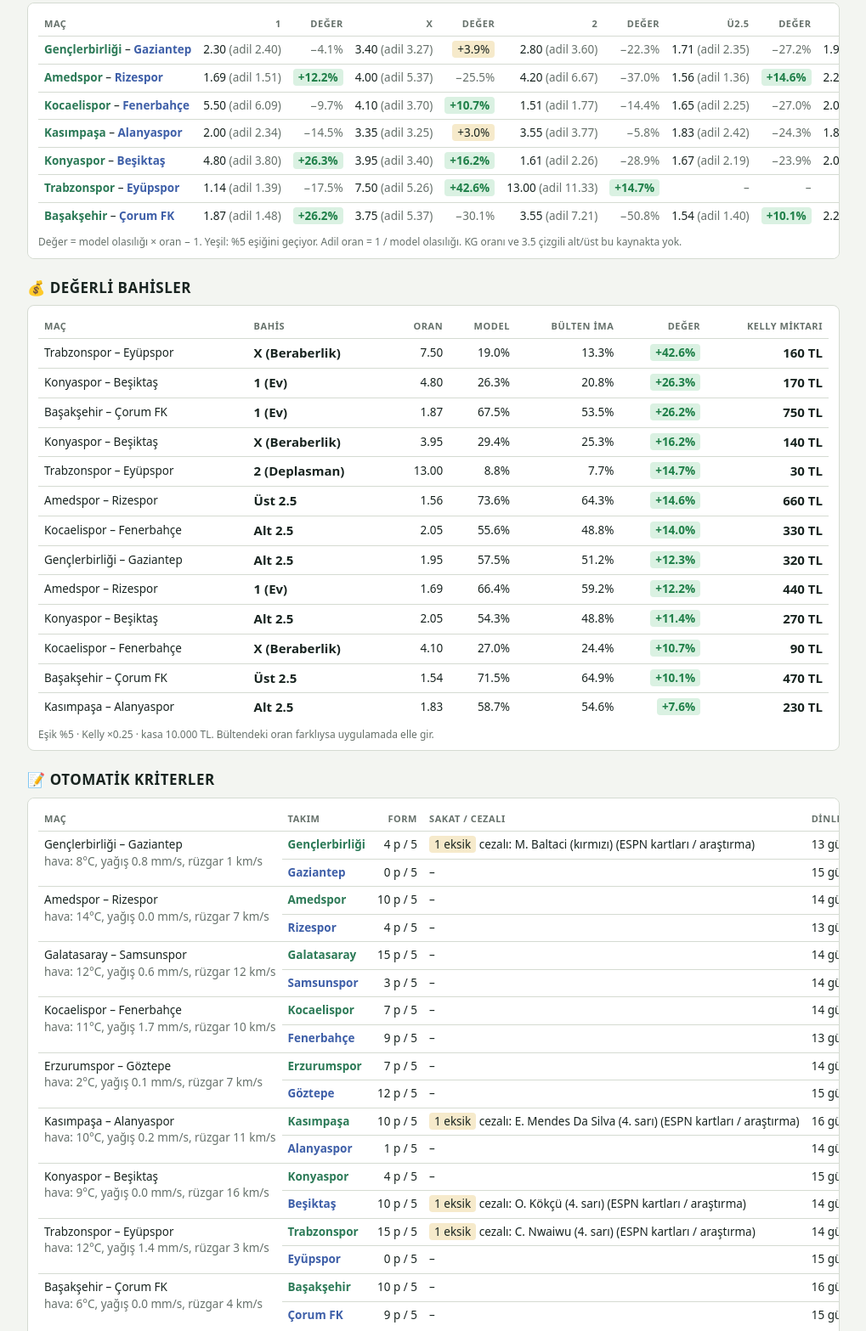
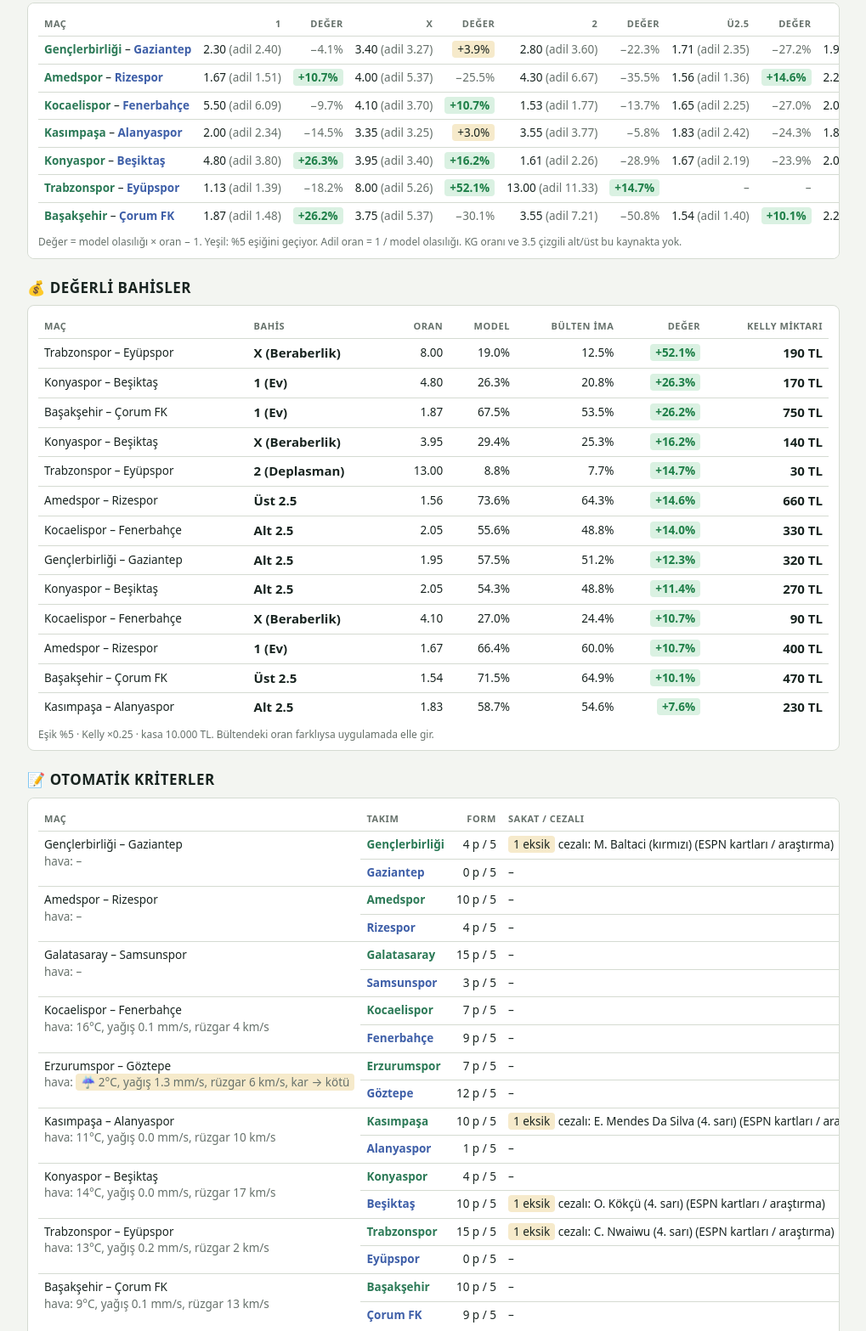
Before and after one commit to emrahergunts/super-lig-radar-app, a plain HTML site: page rapor.html in a window 1280 px wide. Shown: the part 565-2132 px from the top of the page at 85% size, without its empty margins (130-1149 px from the left). Drawn offline with Linux system fonts and the light colour scheme.

Commit message:
rapor 2026-11-17

```diff
--- a/rapor.html
+++ b/rapor.html
@@ -18,13 +18,13 @@ td:first-child,th:first-child{text-align:left}td.l,th.l{text-align:left}
 .hint{font-size:12px;color:var(--muted);margin:6px 0 0}
 .big{font-weight:700;font-size:15px}.pill{display:inline-block;font-size:11px;background:var(--line);border-radius:999px;padding:1px 7px;color:var(--muted)}
 </style><script src='https://telegram.org/js/telegram-web-app.js'></script></head><body><script>try{var T=window.Telegram&&window.Telegram.WebApp;if(T&&T.initData){T.ready();T.expand();document.write("<div style='padding:8px 12px;font-size:13px'><a href='index.html'>📝 Not gir</a></div>");}}catch(e){}</script><div class='wrap'>
-<h1>Süper Lig Değer Radarı <small>12. hafta · 13.11.2026 17:23 · kaynak espn · 747 maç (bu sezon 99) · ev avantajı ×1.28 · ρ -0.12</small></h1>
+<h1>Süper Lig Değer Radarı <small>12. hafta · 17.11.2026 18:48 · kaynak espn · 747 maç (bu sezon 99) · ev avantajı ×1.28 · ρ -0.12</small></h1>
 <h2>🔮 12. hafta tahminleri</h2><div class='card'><table><tr><th class='l'>Maç</th><th class='l'>Tarih</th><th>1</th><th>X</th><th>2</th><th>Ü2.5</th><th>A2.5</th><th>KG</th><th>λ ev</th><th>λ dep</th><th>Skorlar</th></tr>
 <tr><td><span class='h'>Gençlerbirliği</span> – <span class='a'>Gaziantep</span></td><td class='l'>21 Kas Cmt 13:30</td><td class='big'>42%</td><td class=''>31%</td><td class=''>28%</td><td>42%</td><td>58%</td><td>49%</td><td>1.33</td><td>1.05</td><td>1-1 <span class='neg'>14%</span> · 0-0 <span class='neg'>11%</span> · 1-0 <span class='neg'>11%</span></td></tr>
 <tr><td><span class='h'>Amedspor</span> – <span class='a'>Rizespor</span></td><td class='l'>21 Kas Cmt 16:00</td><td class='big'>66%</td><td class=''>19%</td><td class=''>15%</td><td>74%</td><td>26%</td><td>66%</td><td>2.61</td><td>1.22</td><td>2-1 <span class='neg'>9%</span> · 3-1 <span class='neg'>8%</span> · 1-1 <span class='neg'>8%</span></td></tr>
 <tr><td><span class='h'>Galatasaray</span> – <span class='a'>Samsunspor</span></td><td class='l'>21 Kas Cmt 16:00</td><td class='big'>77%</td><td class=''>15%</td><td class=''>8%</td><td>70%</td><td>30%</td><td>54%</td><td>2.80</td><td>0.83</td><td>2-0 <span class='neg'>10%</span> · 3-0 <span class='neg'>10%</span> · 2-1 <span class='neg'>9%</span></td></tr>
 <tr><td><span class='h'>Kocaelispor</span> – <span class='a'>Fenerbahçe</span></td><td class='l'>21 Kas Cmt 19:00</td><td class=''>16%</td><td class=''>27%</td><td class='big'>57%</td><td>44%</td><td>56%</td><td>46%</td><td>0.79</td><td>1.66</td><td>0-1 <span class='neg'>13%</span> · 1-1 <span class='neg'>13%</span> · 0-2 <span class='neg'>12%</span></td></tr>
-<tr><td><span class='h'>Erzurumspor</span> – <span class='a'>Göztepe</span></td><td class='l'>22 Kas Paz 13:30</td><td class=''>22%</td><td class=''>30%</td><td class='big'>49%</td><td>41%</td><td>59%</td><td>47%</td><td>0.89</td><td>1.45</td><td>1-1 <span class='neg'>14%</span> · 0-1 <span class='neg'>12%</span> · 0-0 <span class='neg'>11%</span></td></tr>
+<tr><td><span class='h'>Erzurumspor</span> – <span class='a'>Göztepe</span></td><td class='l'>22 Kas Paz 13:30</td><td class=''>21%</td><td class=''>31%</td><td class='big'>47%</td><td>36%</td><td>64%</td><td>43%</td><td>0.82</td><td>1.34</td><td>1-1 <span class='neg'>14%</span> · 0-1 <span class='neg'>14%</span> · 0-0 <span class='neg'>13%</span></td></tr>
 <tr><td><span class='h'>Kasımpaşa</span> – <span class='a'>Alanyaspor</span></td><td class='l'>22 Kas Paz 16:00</td><td class='big'>43%</td><td class=''>31%</td><td class=''>27%</td><td>41%</td><td>59%</td><td>48%</td><td>1.33</td><td>1.00</td><td>1-1 <span class='neg'>14%</span> · 1-0 <span class='neg'>11%</span> · 0-0 <span class='neg'>11%</span></td></tr>
 <tr><td><span class='h'>Konyaspor</span> – <span class='a'>Beşiktaş</span></td><td class='l'>22 Kas Paz 16:00</td><td class=''>26%</td><td class=''>29%</td><td class='big'>44%</td><td>46%</td><td>54%</td><td>51%</td><td>1.06</td><td>1.44</td><td>1-1 <span class='neg'>14%</span> · 0-1 <span class='neg'>10%</span> · 0-0 <span class='neg'>10%</span></td></tr>
 <tr><td><span class='h'>Trabzonspor</span> – <span class='a'>Eyüpspor</span></td><td class='l'>22 Kas Paz 19:00</td><td class='big'>72%</td><td class=''>19%</td><td class=''>9%</td><td>57%</td><td>43%</td><td>46%</td><td>2.28</td><td>0.70</td><td>2-0 <span class='neg'>13%</span> · 1-0 <span class='neg'>11%</span> · 3-0 <span class='neg'>10%</span></td></tr>
@@ -45,16 +45,16 @@ td:first-child,th:first-child{text-align:left}td.l,th.l{text-align:left}
 <td>1.95 <span class='neg'>(adil 1.74)</span></td><td><span class='pos'>+12.3%</span></td>
 </tr>
 <tr><td><span class='h'>Amedspor</span> – <span class='a'>Rizespor</span></td>
-<td>1.69 <span class='neg'>(adil 1.51)</span></td><td><span class='pos'>+12.2%</span></td>
+<td>1.67 <span class='neg'>(adil 1.51)</span></td><td><span class='pos'>+10.7%</span></td>
 <td>4.00 <span class='neg'>(adil 5.37)</span></td><td><span class='neg'>−25.5%</span></td>
-<td>4.20 <span class='neg'>(adil 6.67)</span></td><td><span class='neg'>−37.0%</span></td>
+<td>4.30 <span class='neg'>(adil 6.67)</span></td><td><span class='neg'>−35.5%</span></td>
 <td>1.56 <span class='neg'>(adil 1.36)</span></td><td><span class='pos'>+14.6%</span></td>
 <td>2.20 <span class='neg'>(adil 3.79)</span></td><td><span class='neg'>−42.0%</span></td>
 </tr>
 <tr><td><span class='h'>Kocaelispor</span> – <span class='a'>Fenerbahçe</span></td>
 <td>5.50 <span class='neg'>(adil 6.09)</span></td><td><span class='neg'>−9.7%</span></td>
 <td>4.10 <span class='neg'>(adil 3.70)</span></td><td><span class='pos'>+10.7%</span></td>
-<td>1.51 <span class='neg'>(adil 1.77)</span></td><td><span class='neg'>−14.4%</span></td>
+<td>1.53 <span class='neg'>(adil 1.77)</span></td><td><span class='neg'>−13.7%</span></td>
 <td>1.65 <span class='neg'>(adil 2.25)</span></td><td><span class='neg'>−27.0%</span></td>
 <td>2.05 <span class='neg'>(adil 1.80)</span></td><td><span class='pos'>+14.0%</span></td>
 </tr>
@@ -73,8 +73,8 @@ td:first-child,th:first-child{text-align:left}td.l,th.l{text-align:left}
 <td>2.05 <span class='neg'>(adil 1.84)</span></td><td><span class='pos'>+11.4%</span></td>
 </tr>
 <tr><td><span class='h'>Trabzonspor</span> – <span class='a'>Eyüpspor</span></td>
-<td>1.14 <span class='neg'>(adil 1.39)</span></td><td><span class='neg'>−17.5%</span></td>
-<td>7.50 <span class='neg'>(adil 5.26)</span></td><td><span class='pos'>+42.6%</span></td>
+<td>1.13 <span class='neg'>(adil 1.39)</span></td><td><span class='neg'>−18.2%</span></td>
+<td>8.00 <span class='neg'>(adil 5.26)</span></td><td><span class='pos'>+52.1%</span></td>
 <td>13.00 <span class='neg'>(adil 11.33)</span></td><td><span class='pos'>+14.7%</span></td>
 <td class='neg'>–</td><td class='neg'>–</td>
 <td class='neg'>–</td><td class='neg'>–</td>
@@ -89,7 +89,7 @@ td:first-child,th:first-child{text-align:left}td.l,th.l{text-align:left}
 </table><p class='hint'>Değer = model olasılığı × oran − 1. Yeşil: %5 eşiğini geçiyor. Adil oran = 1 / model olasılığı. KG oranı ve 3.5 çizgili alt/üst bu kaynakta yok.</p></div>
 <h2>💰 Değerli bahisler</h2><div class='card'>
 <table><tr><th class='l'>Maç</th><th class='l'>Bahis</th><th>Oran</th><th>Model</th><th>Bülten ima</th><th>Değer</th><th>Kelly miktarı</th></tr>
-<tr><td>Trabzonspor – Eyüpspor</td><td class='l big'>X (Beraberlik)</td><td>7.50</td><td>19.0%</td><td>13.3%</td><td><span class='pos'>+42.6%</span></td><td class='big'>160 TL</td></tr>
+<tr><td>Trabzonspor – Eyüpspor</td><td class='l big'>X (Beraberlik)</td><td>8.00</td><td>19.0%</td><td>12.5%</td><td><span class='pos'>+52.1%</span></td><td class='big'>190 TL</td></tr>
 <tr><td>Konyaspor – Beşiktaş</td><td class='l big'>1 (Ev)</td><td>4.80</td><td>26.3%</td><td>20.8%</td><td><span class='pos'>+26.3%</span></td><td class='big'>170 TL</td></tr>
 <tr><td>Başakşehir – Çorum FK</td><td class='l big'>1 (Ev)</td><td>1.87</td><td>67.5%</td><td>53.5%</td><td><span class='pos'>+26.2%</span></td><td class='big'>750 TL</td></tr>
 <tr><td>Konyaspor – Beşiktaş</td><td class='l big'>X (Beraberlik)</td><td>3.95</td><td>29.4%</td><td>25.3%</td><td><span class='pos'>+16.2%</span></td><td class='big'>140 TL</td></tr>
@@ -97,47 +97,47 @@ td:first-child,th:first-child{text-align:left}td.l,th.l{text-align:left}
 <tr><td>Amedspor – Rizespor</td><td class='l big'>Üst 2.5</td><td>1.56</td><td>73.6%</td><td>64.3%</td><td><span class='pos'>+14.6%</span></td><td class='big'>660 TL</td></tr>
 <tr><td>Kocaelispor – Fenerbahçe</td><td class='l big'>Alt 2.5</td><td>2.05</td><td>55.6%</td><td>48.8%</td><td><span class='pos'>+14.0%</span></td><td class='big'>330 TL</td></tr>
 <tr><td>Gençlerbirliği – Gaziantep</td><td class='l big'>Alt 2.5</td><td>1.95</td><td>57.5%</td><td>51.2%</td><td><span class='pos'>+12.3%</span></td><td class='big'>320 TL</td></tr>
-<tr><td>Amedspor – Rizespor</td><td class='l big'>1 (Ev)</td><td>1.69</td><td>66.4%</td><td>59.2%</td><td><span class='pos'>+12.2%</span></td><td class='big'>440 TL</td></tr>
 <tr><td>Konyaspor – Beşiktaş</td><td class='l big'>Alt 2.5</td><td>2.05</td><td>54.3%</td><td>48.8%</td><td><span class='pos'>+11.4%</span></td><td class='big'>270 TL</td></tr>
 <tr><td>Kocaelispor – Fenerbahçe</td><td class='l big'>X (Beraberlik)</td><td>4.10</td><td>27.0%</td><td>24.4%</td><td><span class='pos'>+10.7%</span></td><td class='big'>90 TL</td></tr>
+<tr><td>Amedspor – Rizespor</td><td class='l big'>1 (Ev)</td><td>1.67</td><td>66.4%</td><td>60.0%</td><td><span class='pos'>+10.7%</span></td><td class='big'>400 TL</td></tr>
 <tr><td>Başakşehir – Çorum FK</td><td class='l big'>Üst 2.5</td><td>1.54</td><td>71.5%</td><td>64.9%</td><td><span class='pos'>+10.1%</span></td><td class='big'>470 TL</td></tr>
 <tr><td>Kasımpaşa – Alanyaspor</td><td class='l big'>Alt 2.5</td><td>1.83</td><td>58.7%</td><td>54.6%</td><td><span class='pos'>+7.6%</span></td><td class='big'>230 TL</td></tr>
 </table><p class='hint'>Eşik %5 · Kelly ×0.25 · kasa 10.000 TL. Bültendeki oran farklıysa uygulamada elle gir.</p>
 </div>
 <h2>📝 Otomatik kriterler</h2><div class='card'><table><tr><th class='l'>Maç</th><th class='l'>Takım</th><th>Form</th><th class='l'>Sakat / cezalı</th><th class='l'>Dinlenme</th><th class='l'>Motivasyon</th><th class='l'>Hoca</th><th class='l'>Son maç</th></tr>
-<tr><td rowspan='2' style='vertical-align:top'>Gençlerbirliği – Gaziantep<br><span class='neg'>hava: 8°C, yağış 0.8 mm/s, rüzgar 1 km/s</span></td>
+<tr><td rowspan='2' style='vertical-align:top'>Gençlerbirliği – Gaziantep<br><span class='neg'>hava: –</span></td>
 <td class='l h'>Gençlerbirliği</td><td>4 p / 5</td><td class='l'><span class='mid'>1 eksik</span> cezalı: M. Baltaci (kırmızı) (ESPN kartları / araştırma)</td><td class='l'>13 gün dinlenme</td><td class='l'>–</td><td class='l'>–</td><td class='l'>–</td></tr>
 <tr>
 <td class='l a'>Gaziantep</td><td>0 p / 5</td><td class='l'>–</td><td class='l'>15 gün dinlenme</td><td class='l'>–</td><td class='l'>–</td><td class='l'>–</td></tr>
-<tr><td rowspan='2' style='vertical-align:top'>Amedspor – Rizespor<br><span class='neg'>hava: 14°C, yağış 0.0 mm/s, rüzgar 7 km/s</span></td>
+<tr><td rowspan='2' style='vertical-align:top'>Amedspor – Rizespor<br><span class='neg'>hava: –</span></td>
 <td class='l h'>Amedspor</td><td>10 p / 5</td><td class='l'>–</td><td class='l'>14 gün dinlenme</td><td class='l'>–</td><td class='l'>–</td><td class='l'>–</td></tr>
 <tr>
 <td class='l a'>Rizespor</td><td>4 p / 5</td><td class='l'>–</td><td class='l'>13 gün dinlenme</td><td class='l'>–</td><td class='l'>–</td><td class='l'>–</td></tr>
-<tr><td rowspan='2' style='vertical-align:top'>Galatasaray – Samsunspor<br><span class='neg'>hava: 12°C, yağış 0.6 mm/s, rüzgar 12 km/s</span></td>
+<tr><td rowspan='2' style='vertical-align:top'>Galatasaray – Samsunspor<br><span class='neg'>hava: –</span></td>
 <td class='l h'>Galatasaray</td><td>15 p / 5</td><td class='l'>–</td><td class='l'>14 gün dinlenme</td><td class='l'>–</td><td class='l'>–</td><td class='l'>–</td></tr>
 <tr>
 <td class='l a'>Samsunspor</td><td>3 p / 5</td><td class='l'>–</td><td class='l'>14 gün dinlenme</td><td class='l'>–</td><td class='l'>–</td><td class='l'>–</td></tr>
-<tr><td rowspan='2' style='vertical-align:top'>Kocaelispor – Fenerbahçe<br><span class='neg'>hava: 11°C, yağış 1.7 mm/s, rüzgar 10 km/s</span></td>
+<tr><td rowspan='2' style='vertical-align:top'>Kocaelispor – Fenerbahçe<br><span class='neg'>hava: 16°C, yağış 0.1 mm/s, rüzgar 4 km/s</span></td>
 <td class='l h'>Kocaelispor</td><td>7 p / 5</td><td class='l'>–</td><td class='l'>14 gün dinlenme</td><td class='l'>–</td><td class='l'>–</td><td class='l'>–</td></tr>
 <tr>
 <td class='l a'>Fenerbahçe</td><td>9 p / 5</td><td class='l'>–</td><td class='l'>13 gün dinlenme</td><td class='l'>–</td><td class='l'>–</td><td class='l'><span class='pos'>🚀 farklı galibiyet</span> 11. hafta deplasmanda Çorum FK 5–0</td></tr>
-<tr><td rowspan='2' style='vertical-align:top'>Erzurumspor – Göztepe<br><span class='neg'>hava: 2°C, yağış 0.1 mm/s, rüzgar 7 km/s</span></td>
+<tr><td rowspan='2' style='vertical-align:top'>Erzurumspor – Göztepe<br><span class='neg'>hava: <span class='mid'>☔ 2°C, yağış 1.3 mm/s, rüzgar 6 km/s, kar → kötü</span></span></td>
 <td class='l h'>Erzurumspor</td><td>7 p / 5</td><td class='l'>–</td><td class='l'>14 gün dinlenme</td><td class='l'>–</td><td class='l'>–</td><td class='l'>–</td></tr>
 <tr>
 <td class='l a'>Göztepe</td><td>12 p / 5</td><td class='l'>–</td><td class='l'>15 gün dinlenme</td><td class='l'>–</td><td class='l'>–</td><td class='l'>–</td></tr>
-<tr><td rowspan='2' style='vertical-align:top'>Kasımpaşa – Alanyaspor<br><span class='neg'>hava: 10°C, yağış 0.2 mm/s, rüzgar 11 km/s</span></td>
+<tr><td rowspan='2' style='vertical-align:top'>Kasımpaşa – Alanyaspor<br><span class='neg'>hava: 11°C, yağış 0.0 mm/s, rüzgar 10 km/s</span></td>
 <td class='l h'>Kasımpaşa</td><td>10 p / 5</td><td class='l'><span class='mid'>1 eksik</span> cezalı: E. Mendes Da Silva (4. sarı) (ESPN kartları / araştırma)</td><td class='l'>16 gün dinlenme</td><td class='l'>–</td><td class='l'>–</td><td class='l'>–</td></tr>
 <tr>
 <td class='l a'>Alanyaspor</td><td>1 p / 5</td><td class='l'>–</td><td class='l'>14 gün dinlenme</td><td class='l'>–</td><td class='l'>–</td><td class='l'>–</td></tr>
-<tr><td rowspan='2' style='vertical-align:top'>Konyaspor – Beşiktaş<br><span class='neg'>hava: 9°C, yağış 0.0 mm/s, rüzgar 16 km/s</span></td>
+<tr><td rowspan='2' style='vertical-align:top'>Konyaspor – Beşiktaş<br><span class='neg'>hava: 14°C, yağış 0.0 mm/s, rüzgar 17 km/s</span></td>
 <td class='l h'>Konyaspor</td><td>4 p / 5</td><td class='l'>–</td><td class='l'>15 gün dinlenme</td><td class='l'>–</td><td class='l'>–</td><td class='l'>–</td></tr>
 <tr>
 <td class='l a'>Beşiktaş</td><td>10 p / 5</td><td class='l'><span class='mid'>1 eksik</span> cezalı: O. Kökçü (4. sarı) (ESPN kartları / araştırma)</td><td class='l'>14 gün dinlenme</td><td class='l'>–</td><td class='l'>–</td><td class='l'>–</td></tr>
-<tr><td rowspan='2' style='vertical-align:top'>Trabzonspor – Eyüpspor<br><span class='neg'>hava: 12°C, yağış 1.4 mm/s, rüzgar 3 km/s</span></td>
+<tr><td rowspan='2' style='vertical-align:top'>Trabzonspor – Eyüpspor<br><span class='neg'>hava: 13°C, yağış 0.2 mm/s, rüzgar 2 km/s</span></td>
 <td class='l h'>Trabzonspor</td><td>15 p / 5</td><td class='l'><span class='mid'>1 eksik</span> cezalı: C. Nwaiwu (4. sarı) (ESPN kartları / araştırma)</td><td class='l'>14 gün dinlenme</td><td class='l'>–</td><td class='l'>–</td><td class='l'>–</td></tr>
 <tr>
 <td class='l a'>Eyüpspor</td><td>0 p / 5</td><td class='l'>–</td><td class='l'>15 gün dinlenme</td><td class='l'>–</td><td class='l'>–</td><td class='l'>–</td></tr>
-<tr><td rowspan='2' style='vertical-align:top'>Başakşehir – Çorum FK<br><span class='neg'>hava: 6°C, yağış 0.0 mm/s, rüzgar 4 km/s</span></td>
+<tr><td rowspan='2' style='vertical-align:top'>Başakşehir – Çorum FK<br><span class='neg'>hava: 9°C, yağış 0.1 mm/s, rüzgar 13 km/s</span></td>
 <td class='l h'>Başakşehir</td><td>10 p / 5</td><td class='l'>–</td><td class='l'>16 gün dinlenme</td><td class='l'>–</td><td class='l'>–</td><td class='l'>–</td></tr>
 <tr>
 <td class='l a'>Çorum FK</td><td>9 p / 5</td><td class='l'>–</td><td class='l'>15 gün dinlenme</td><td class='l'>–</td><td class='l'>–</td><td class='l'><span class='mid'>⚠ ağır yenilgi</span> 11. hafta evinde Fenerbahçe 0–5</td></tr>
```
